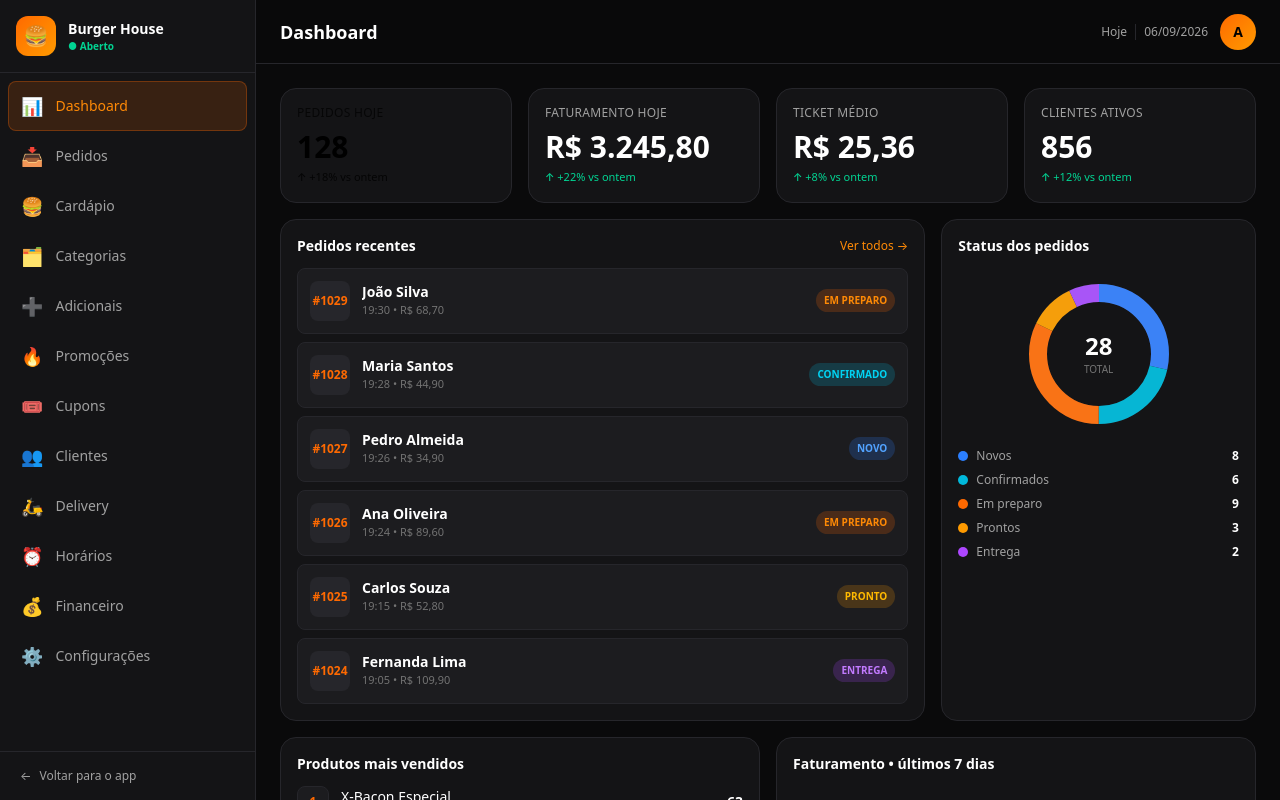
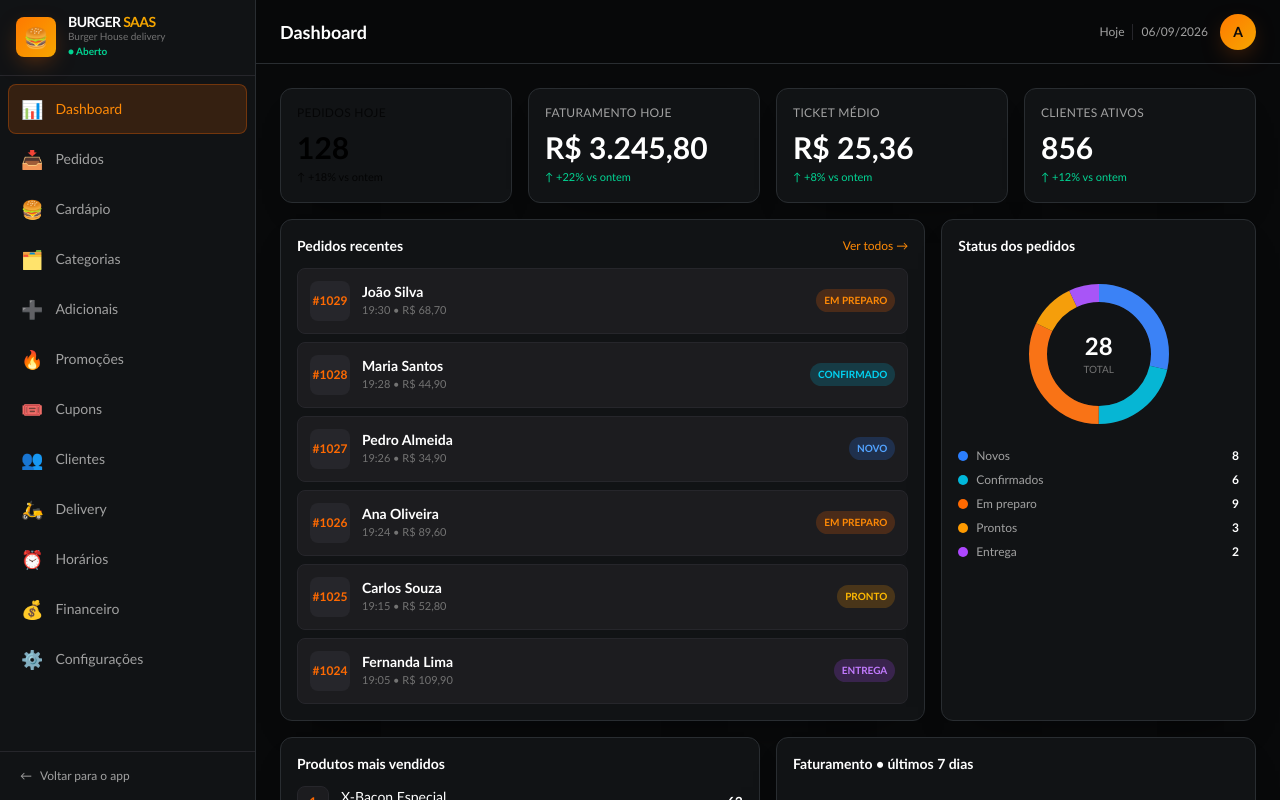
Before and after one commit to jesssilvasp/harmburgueria_01, a Next.js app: page /admin in a window 1280 px wide. Shown: the top 800 px of the page. Built offline with nearby package versions, Linux system fonts and the light colour scheme.

Commit message:
feat: refresh Burger SaaS visual identity

```diff
--- a/src/app/globals.css
+++ b/src/app/globals.css
@@ -1,27 +1,28 @@
 @import "tailwindcss";
 
 :root {
-  --color-bg: #0a0a0b;
-  --color-surface: #141416;
-  --color-surface-2: #1c1c1f;
-  --color-border: #26262b;
+  --color-bg: #08090a;
+  --color-surface: #111315;
+  --color-surface-2: #191c1f;
+  --color-border: #292d31;
   --color-text: #ffffff;
-  --color-muted: #8a8a91;
-  --color-primary: #ff6a00;
-  --color-primary-hover: #ff7f1f;
-  --color-accent: #ffb800;
+  --color-muted: #8e959b;
+  --color-primary: #f6a600;
+  --color-primary-hover: #ffbb22;
+  --color-accent: #ff7900;
 }
 
 html,
 body {
   background-color: var(--color-bg);
+  background-image: linear-gradient(135deg, rgba(255, 122, 0, 0.04), transparent 34%),
+    linear-gradient(315deg, rgba(255, 184, 0, 0.03), transparent 28%);
   color: var(--color-text);
   min-height: 100%;
 }
 
 body {
-  font-family: ui-sans-serif, system-ui, -apple-system, "Segoe UI", Roboto,
-    "Helvetica Neue", Arial, sans-serif;
+  font-family: "Trebuchet MS", "Segoe UI", sans-serif;
   -webkit-font-smoothing: antialiased;
   -moz-osx-font-smoothing: grayscale;
   overscroll-behavior-y: none;
@@ -55,11 +56,12 @@ body {
 .card {
   background: var(--color-surface);
   border: 1px solid var(--color-border);
-  border-radius: 1rem;
+  border-radius: 0.75rem;
+  box-shadow: 0 18px 45px -32px rgba(0, 0, 0, 0.9);
 }
 
 .btn-primary {
-  background: linear-gradient(135deg, #ff6a00 0%, #ffb800 100%);
+  background: linear-gradient(135deg, var(--color-accent) 0%, var(--color-primary) 100%);
   color: #0a0a0b;
   font-weight: 700;
   transition: transform 0.15s ease, box-shadow 0.2s ease, filter 0.2s ease;
@@ -80,6 +82,24 @@ body {
 }
 .btn-ghost:hover {
   background: #26262b;
+}
+
+.brand-wordmark {
+  letter-spacing: -0.04em;
+  line-height: 0.9;
+  text-transform: uppercase;
+}
+
+.brand-wordmark strong {
+  color: var(--color-primary);
+}
+
+.eyebrow {
+  color: var(--color-primary);
+  font-size: 0.65rem;
+  font-weight: 800;
+  letter-spacing: 0.16em;
+  text-transform: uppercase;
 }
 
 /* Animations */
--- a/src/app/page.tsx
+++ b/src/app/page.tsx
@@ -39,9 +39,12 @@ export default function HomePage() {
             {currentStore.logoEmoji}
           </div>
           <div className="flex-1">
-            <h1 className="text-lg font-bold text-white leading-tight">
-              {currentStore.name}
+            <h1 className="brand-wordmark text-lg font-black text-white leading-tight">
+              Burger <strong>SaaS</strong>
             </h1>
+            <div className="text-[10px] text-neutral-500 font-medium">
+              {currentStore.name} • DELIVERY
+            </div>
             <div className="flex items-center gap-2">
               <span className="relative flex h-2 w-2">
                 <span className="animate-pulseDot absolute inline-flex h-full w-full rounded-full bg-emerald-400 opacity-75" />
--- a/src/components/AdminShell.tsx
+++ b/src/components/AdminShell.tsx
@@ -31,19 +31,24 @@ export default function AdminShell({
   const [mobileOpen, setMobileOpen] = useState(false);
 
   return (
-    <div className="min-h-screen bg-[#0a0a0b] flex text-white">
+    <div className="min-h-screen bg-[#08090a] flex text-white">
       {/* Sidebar */}
       <aside
-        className={`fixed lg:sticky top-0 left-0 z-40 h-screen w-64 bg-[#141416] border-r border-[#26262b] flex flex-col transition-transform ${
+        className={`fixed lg:sticky top-0 left-0 z-40 h-screen w-64 bg-[#111315] border-r border-[#292d31] flex flex-col transition-transform ${
           mobileOpen ? "translate-x-0" : "-translate-x-full lg:translate-x-0"
         }`}
       >
         <div className="p-4 border-b border-[#26262b] flex items-center gap-3">
-          <div className="h-10 w-10 rounded-xl bg-gradient-to-br from-orange-500 to-amber-500 flex items-center justify-center text-xl">
+          <div className="h-10 w-10 rounded-lg btn-primary flex items-center justify-center text-xl">
             {currentStore.logoEmoji}
           </div>
           <div className="flex-1 min-w-0">
-            <div className="text-sm font-bold truncate">{currentStore.name}</div>
+            <div className="brand-wordmark text-sm font-black truncate">
+              Burger <strong>SaaS</strong>
+            </div>
+            <div className="text-[10px] text-neutral-500 truncate">
+              {currentStore.name} delivery
+            </div>
             <div className="text-[10px] text-emerald-400 font-semibold">
               ● Aberto
             </div>
@@ -97,7 +102,7 @@ export default function AdminShell({
 
       {/* Main */}
       <div className="flex-1 min-w-0 flex flex-col">
-        <header className="sticky top-0 z-20 bg-[#0a0a0b]/95 backdrop-blur border-b border-[#26262b] px-4 lg:px-6 h-16 flex items-center gap-3">
+        <header className="sticky top-0 z-20 bg-[#08090a]/95 backdrop-blur border-b border-[#292d31] px-4 lg:px-6 h-16 flex items-center gap-3">
           <button
             className="lg:hidden h-9 w-9 rounded-lg bg-[#1c1c1f] border border-[#26262b] flex items-center justify-center"
             onClick={() => setMobileOpen(true)}
@@ -119,7 +124,7 @@ export default function AdminShell({
             <span className="h-4 w-px bg-[#26262b]" />
             <span>{new Date().toLocaleDateString("pt-BR")}</span>
           </div>
-          <div className="h-9 w-9 rounded-full bg-gradient-to-br from-orange-500 to-amber-500 flex items-center justify-center text-sm font-bold text-black">
+          <div className="h-9 w-9 rounded-full btn-primary flex items-center justify-center text-sm font-bold text-black">
             A
           </div>
         </header>
--- a/src/components/MobileShell.tsx
+++ b/src/components/MobileShell.tsx
@@ -3,8 +3,8 @@ import BottomNav from "./BottomNav";
 
 export default function MobileShell({ children }: { children: ReactNode }) {
   return (
-    <div className="min-h-screen bg-[#0a0a0b]">
-      <div className="mx-auto min-h-screen w-full max-w-6xl bg-[#0a0a0b] pb-safe relative">
+    <div className="min-h-screen bg-[#08090a] lg:px-6 lg:py-6">
+      <div className="storefront-shell mx-auto min-h-screen w-full max-w-6xl overflow-hidden bg-[#08090a] pb-safe relative lg:border lg:border-[#292d31] lg:shadow-2xl">
         {children}
         <BottomNav />
       </div>
```
